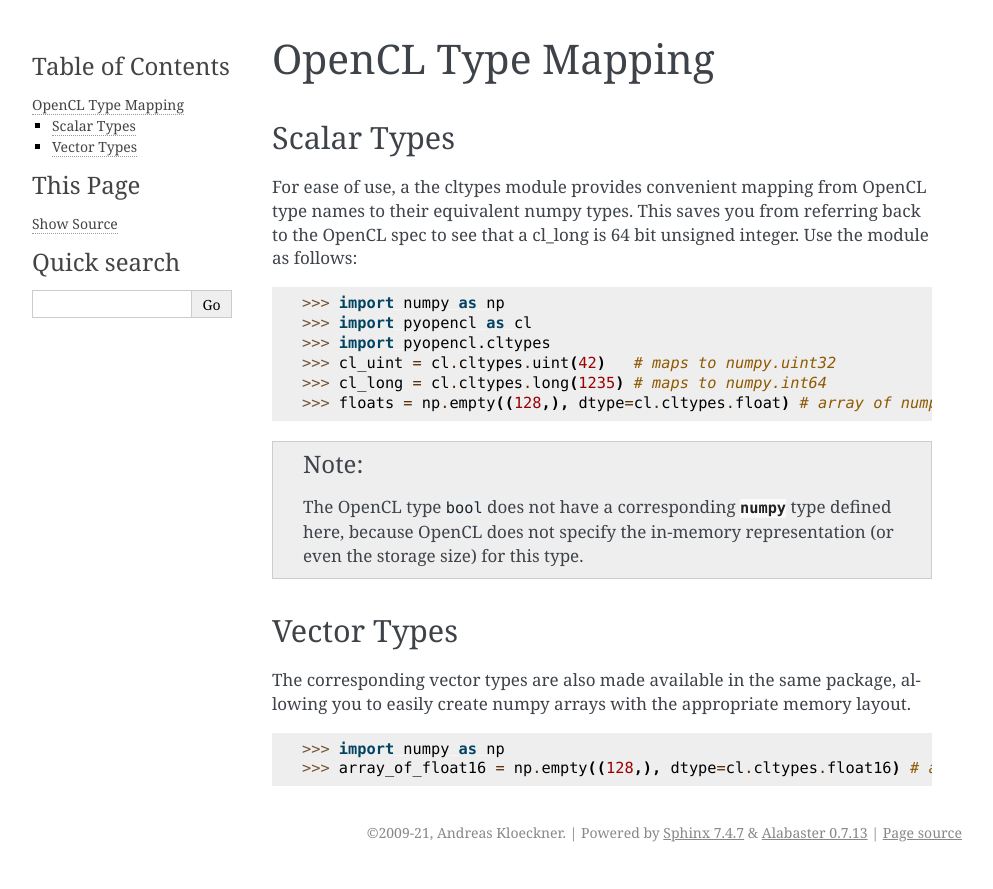
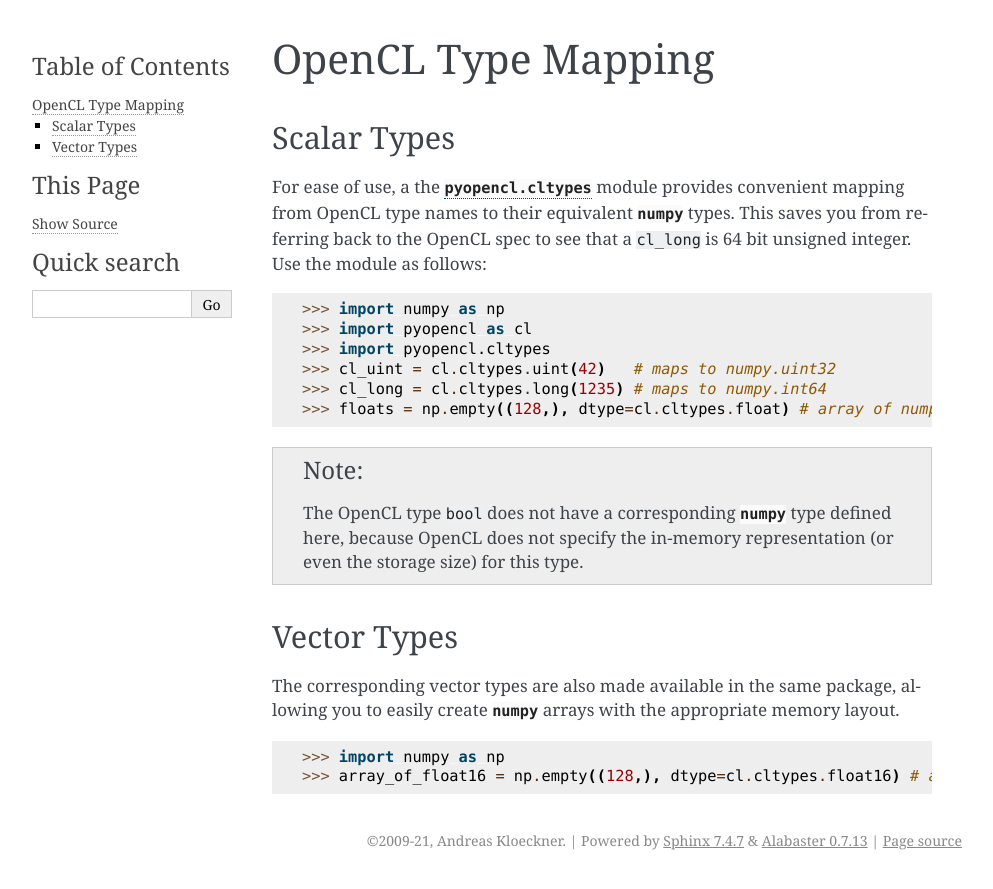
Before and after one commit to inducer/pyopencl, a Sphinx documentation site: the page built from doc/types.rst, in a window 1280 px wide. Shown: the top 889 px of the page, without its empty margins (148-1141 px from the left). Built offline with Sphinx 7.4.7, drawn with Linux system fonts in a browser that asks for light colours.

Commit message:
fit some most doc lines in 88 columns

```diff
--- a/doc/algorithm.rst
+++ b/doc/algorithm.rst
@@ -78,7 +78,8 @@ difficult to parallelize because of loop-carried dependencies.
         This article gives an overview of some surprising applications of scans.
 
     :ref:`predefined-scans`
-        These operations built into PyOpenCL are realized using :class:`GenericScanKernel`.
+        These operations built into PyOpenCL are realized using
+        :class:`GenericScanKernel`.
 
 Usage Example
 ^^^^^^^^^^^^^
--- a/doc/runtime_gl.rst
+++ b/doc/runtime_gl.rst
@@ -14,7 +14,8 @@ with GL support. See :func:`have_gl`.
 
 .. function:: have_gl()
 
-    Return *True* if PyOpenCL was compiled with OpenGL interoperability, otherwise *False*.
+    Return *True* if PyOpenCL was compiled with OpenGL interoperability,
+    otherwise *False*.
 
 .. function:: get_gl_sharing_context_properties()
 
@@ -51,7 +52,8 @@ with GL support. See :func:`have_gl`.
 
     .. method:: get_gl_texture_info(param)
 
-        See ``gl_texture_info`` for values of *param*.  Only available when PyOpenCL is compiled with GL support. See :func:`have_gl`.
+        See ``gl_texture_info`` for values of *param*.  Only available when
+        PyOpenCL is compiled with GL support. See :func:`have_gl`.
 
 .. function:: enqueue_acquire_gl_objects(queue, mem_objects, wait_for=None)
 
--- a/doc/runtime_memory.rst
+++ b/doc/runtime_memory.rst
@@ -88,9 +88,9 @@ Buffer
 .. function:: enqueue_fill_buffer(queue, mem, pattern, offset, size, wait_for=None)
 
     :arg mem: the on device :class:`Buffer`
-    :arg pattern: a buffer object (likely a :class:`numpy.ndarray`, eg. `np.uint32(0)`)
-        The memory associated with *pattern* can be reused or freed once the function
-        completes.
+    :arg pattern: a buffer object (likely a :class:`numpy.ndarray`, eg.
+        ``np.uint32(0)``). The memory associated with *pattern* can be reused or
+        freed once the function completes.
     :arg size: The size in bytes of the region to be filled. Must be a multiple of the
         size of the pattern.
     :arg offset: The location in bytes of the region being filled in *mem*.
--- a/doc/types.rst
+++ b/doc/types.rst
@@ -8,9 +8,10 @@ OpenCL Type Mapping
 Scalar Types
 ------------
 
-For ease of use, a the cltypes module provides convenient mapping from OpenCL type names
-to their equivalent numpy types. This saves you from referring back to the OpenCL spec to
-see that a cl_long is 64 bit unsigned integer. Use the module as follows:
+For ease of use, a the :mod:`pyopencl.cltypes` module provides convenient mapping
+from OpenCL type names to their equivalent :mod:`numpy` types. This saves you
+from referring back to the OpenCL spec to see that a ``cl_long`` is 64 bit
+unsigned integer. Use the module as follows:
 
 .. doctest::
 
@@ -23,14 +24,16 @@ see that a cl_long is 64 bit unsigned integer. Use the module as follows:
 
 .. note::
 
-    The OpenCL type ``bool`` does not have a corresponding :mod:`numpy` type defined here,
-    because OpenCL does not specify the in-memory representation (or even the storage
-    size) for this type.
+    The OpenCL type ``bool`` does not have a corresponding :mod:`numpy` type
+    defined here, because OpenCL does not specify the in-memory representation
+    (or even the storage size) for this type.
 
 Vector Types
 ------------
-The corresponding vector types are also made available in the same package, allowing you to easily create
-numpy arrays with the appropriate memory layout.
+
+The corresponding vector types are also made available in the same package,
+allowing you to easily create :mod:`numpy` arrays with the appropriate memory
+layout.
 
 .. doctest::
 
```
Also changed, not shown: README.rst (+18 -12 lines), doc/misc.rst (+15 -12 lines).
